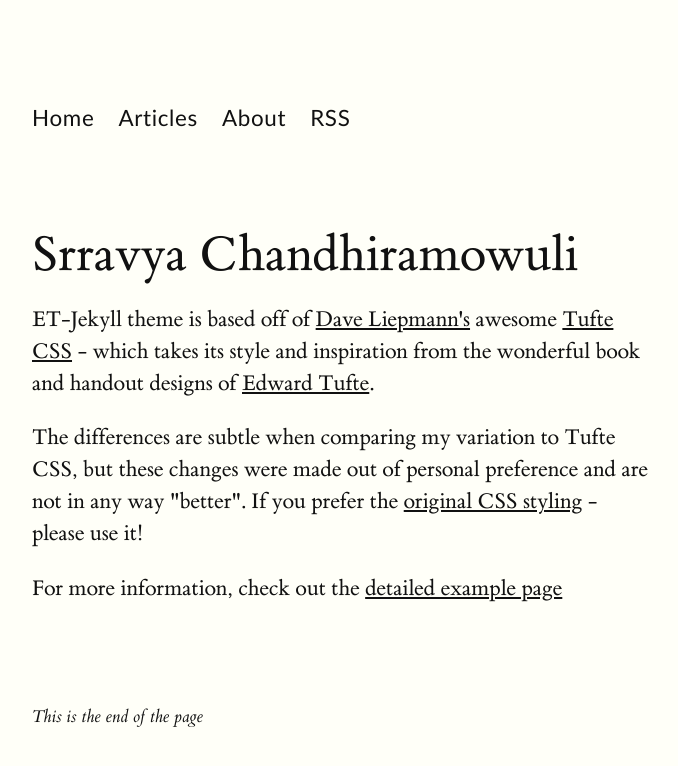
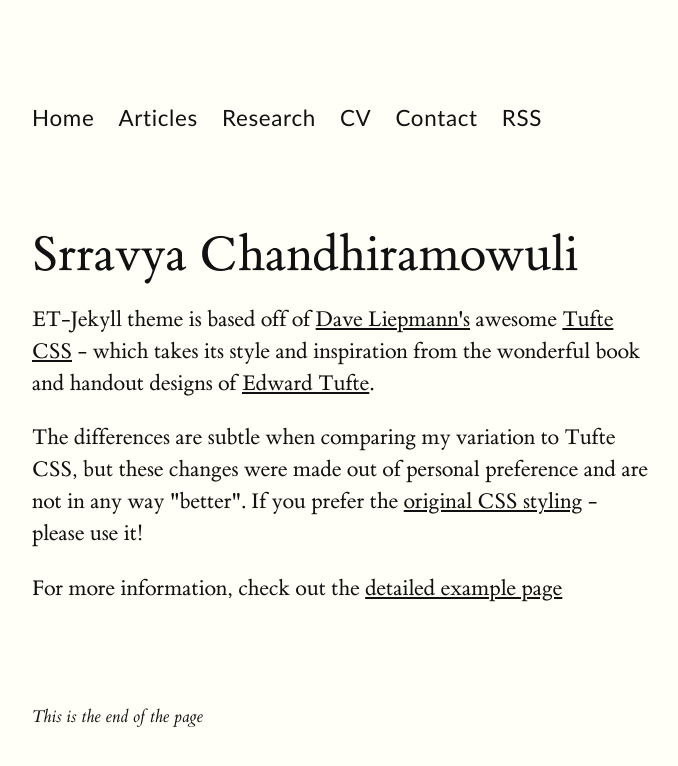
Before and after one commit to srravya/srravya.github.io, a Jekyll site: the page built from index.html, in a window 1280 px wide. Shown: the top 766 px of the page, without its empty margins (128-806 px from the left). Built offline with Jekyll 4.4.1, drawn with Linux system fonts in a browser that asks for light colours.

Commit message:
Update header.html

```diff
--- a/_includes/header.html
+++ b/_includes/header.html
@@ -5,7 +5,9 @@
     <ul class="site-nav">
         <li><a href="/">Home</a></li>
         <li><a href="/articles">Articles</a></li>
-        <li><a href="/articles">About</a></li>
+        <li><a href="/articles">Research</a></li>
+        <li><a href="/articles">CV</a></li>
+        <li><a href="/articles">Contact</a></li>
         <li><a href="/feed.xml">RSS</a></li>
     </ul>
 </nav>
```
